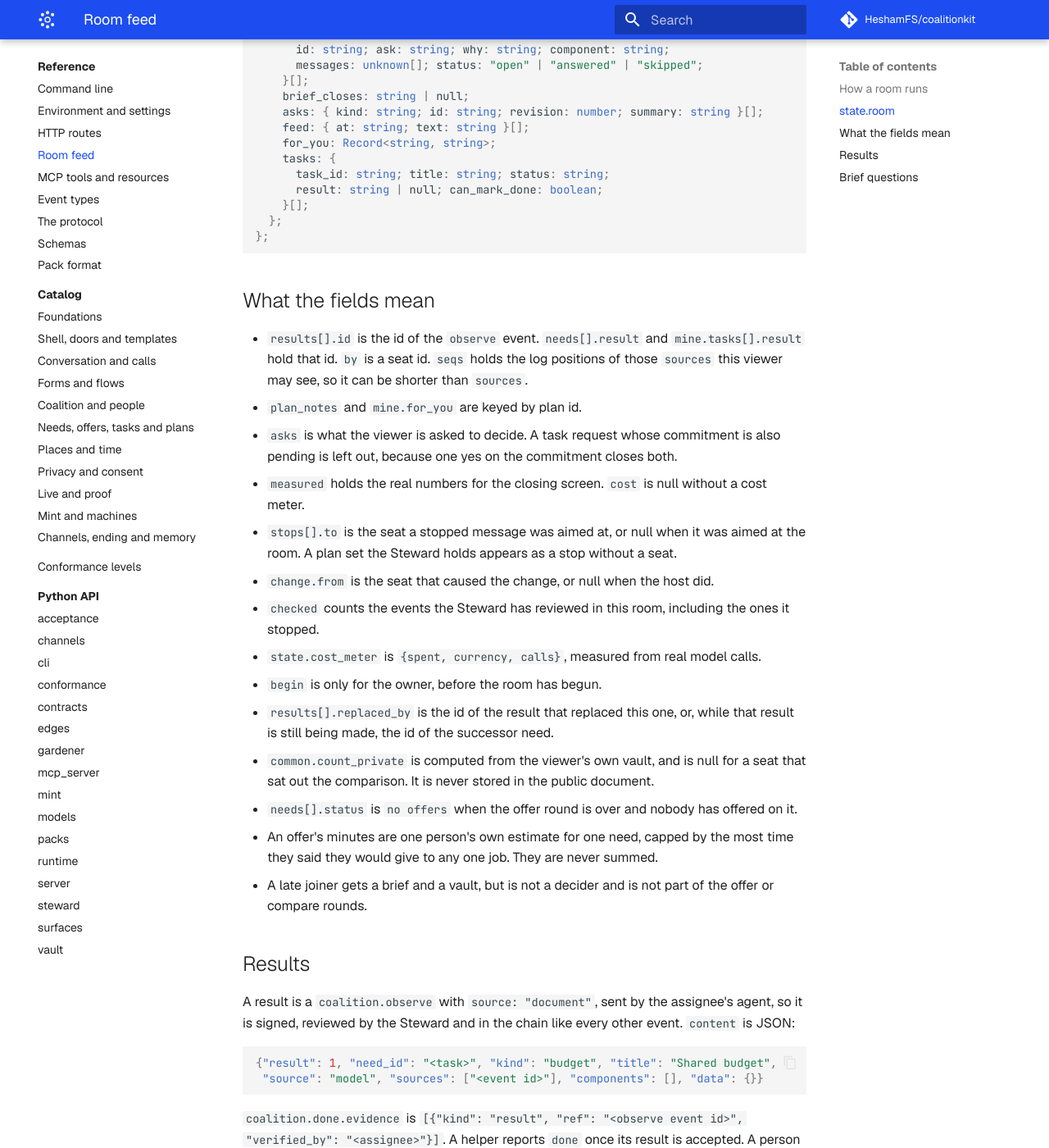
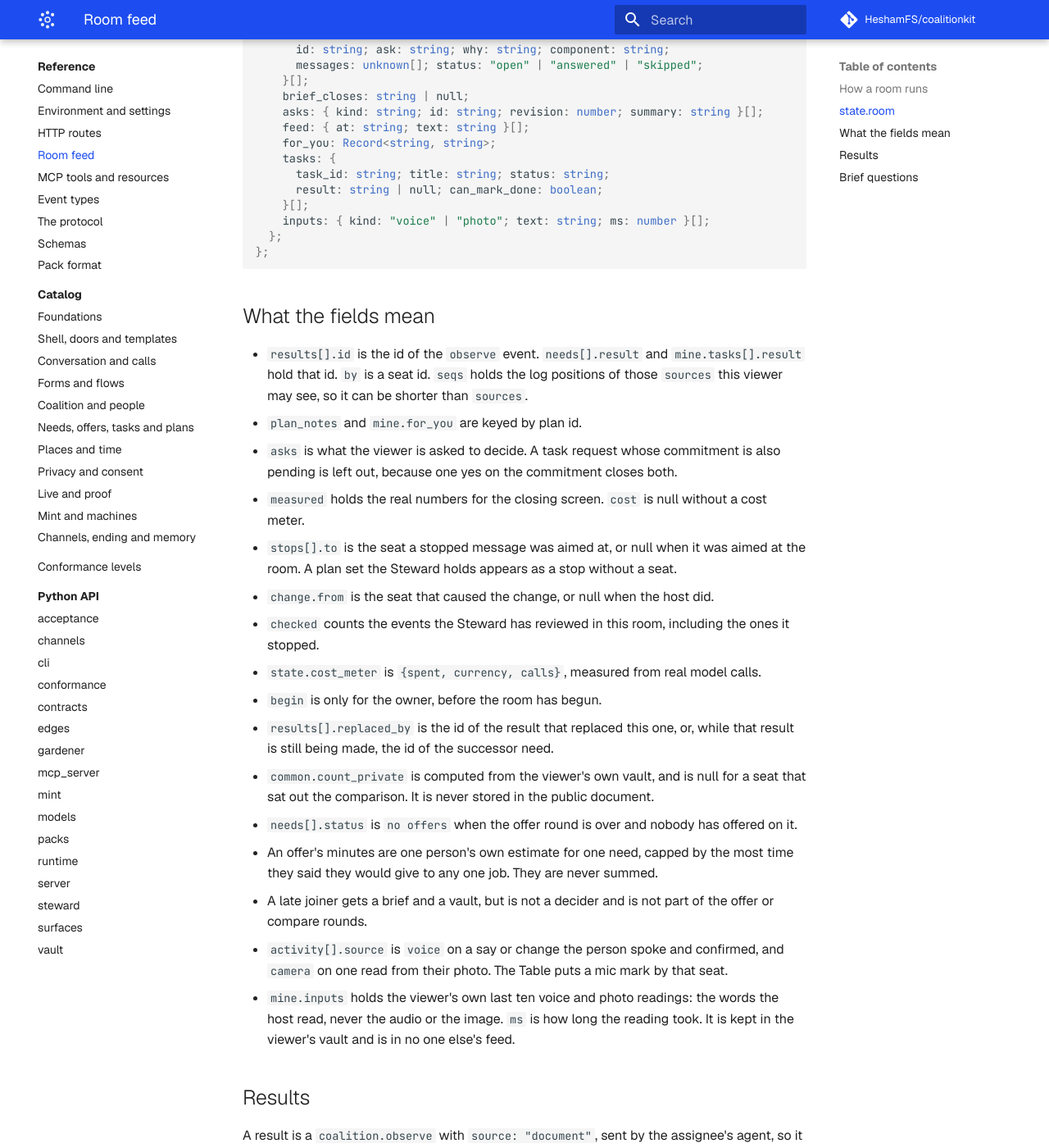
Before and after one commit to HeshamFS/coalitionkit, an MkDocs documentation site: the page built from docs/reference/room-feed.md, in a window 1280 px wide and 1400 px high, scrolled down 2647 px. Shown: the whole window at 82% size. Built offline with MkDocs 1.6.1 and Material for MkDocs 9.7.7, drawn with Linux system fonts in a browser that asks for light colours; comment, search, counter and statistics services are not loaded; some of the changed text lies outside the part shown.

Commit message:
Document phone inputs: the voice and photo routes, the feed keys and the HTTPS tunnel path

````diff
--- a/docs/reference/room-feed.md
+++ b/docs/reference/room-feed.md
@@ -47,7 +47,7 @@ type Room = {
         | "explaining" | "committing" | "making" | "saying" | "changing" | "ending";
     need: string | null; label: string;
     state: "running" | "done" | "failed"; ms: number | null;
-    source: "model" | "rules" | "host"; event: string | null;
+    source: "model" | "rules" | "host" | "voice" | "camera"; event: string | null;
   }[];
   slots: { id: string; label: string; start: string | null }[];
   common: { slots: string[]; count_private: number | null; compared: number } | null;
@@ -85,6 +85,7 @@ type Room = {
       task_id: string; title: string; status: string;
       result: string | null; can_mark_done: boolean;
     }[];
+    inputs: { kind: "voice" | "photo"; text: string; ms: number }[];
   };
 };
 ```
@@ -105,6 +106,8 @@ type Room = {
 - `needs[].status` is `no offers` when the offer round is over and nobody has offered on it.
 - An offer's minutes are one person's own estimate for one need, capped by the most time they said they would give to any one job. They are never summed.
 - A late joiner gets a brief and a vault, but is not a decider and is not part of the offer or compare rounds.
+- `activity[].source` is `voice` on a say or change the person spoke and confirmed, and `camera` on one read from their photo. The Table puts a mic mark by that seat.
+- `mine.inputs` holds the viewer's own last ten voice and photo readings: the words the host read, never the audio or the image. `ms` is how long the reading took. It is kept in the viewer's vault and is in no one else's feed.
 
 ## Results
 
@@ -137,4 +140,6 @@ A question's tree keeps its input at the data path `/answer`, and its Send butto
 
 The value is an option id for `choice`, a list of slot ids for `slots`, a number for `amount` and a string for `text`. A number in a data model may be wrapped as `{value, event_ref}`, so both sides unwrap it.
 
+A question can also be answered by voice or with a photo. `/v1/room/voice` with `question_id`, or `/v1/room/photo` with `question_id`, returns `answer` in the same closed shape, or null when the input does not answer the question. The screen shows it and posts it to `/v1/room/brief` only when the person confirms. See [Phone inputs](../guides/phone-inputs.md).
+
 See also [HTTP routes](http-routes.md) and [The Table](../concepts/the-table.md).
--- a/mkdocs.yml
+++ b/mkdocs.yml
@@ -125,6 +125,7 @@ nav:
       - WhatsApp channel: guides/whatsapp.md
       - Glasses view: guides/glasses.md
       - The Mint: guides/mint.md
+      - "Phone inputs: voice and photo": guides/phone-inputs.md
       - Write a Discipline Pack:
           - guides/packs/index.md
           - A complete small pack: guides/packs/example.md
````
Also changed, not shown: docs/concepts/briefs.md (+6 -0 lines), docs/concepts/ripple-and-change.md (+4 -0 lines), docs/guides/phone-inputs.md (added, +63 -0 lines), docs/reference/http-routes.md (+4 -2 lines), spec/coalition-protocol-v0.1.md (+1 -1 lines).
